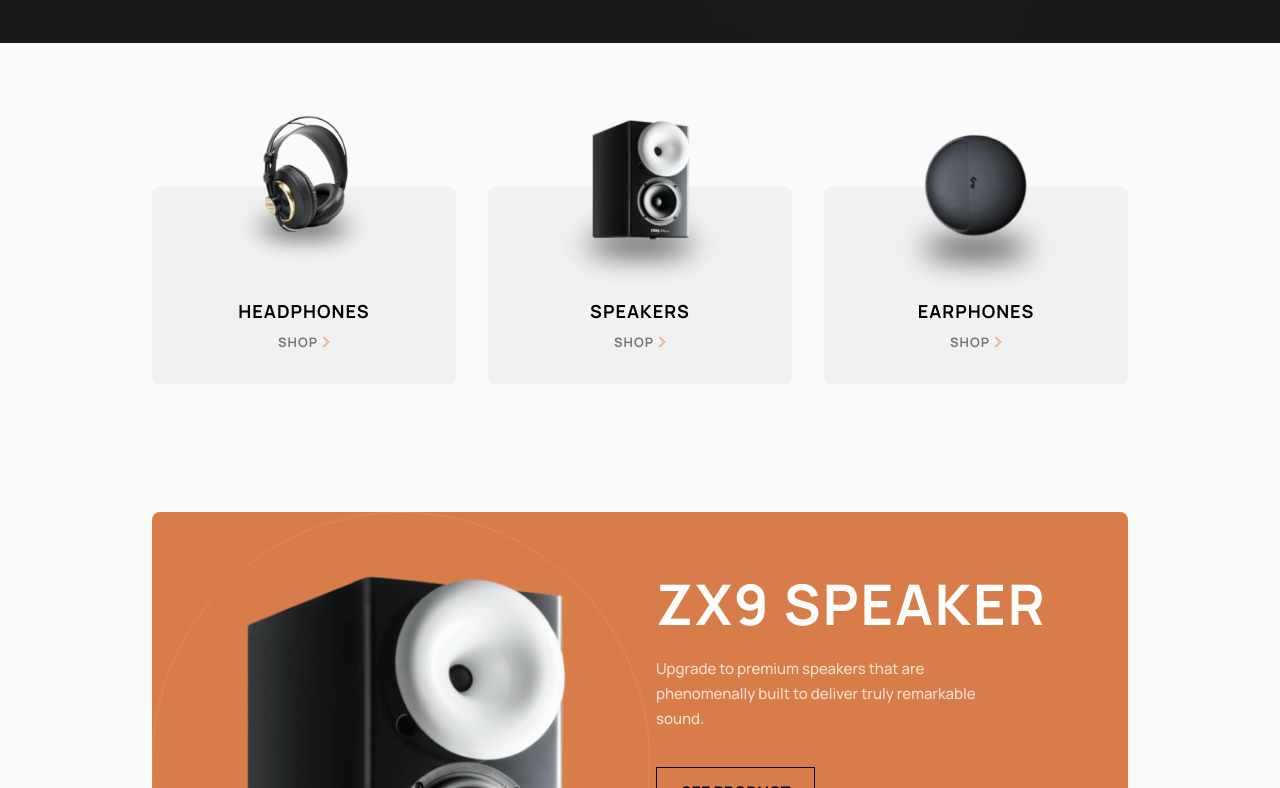
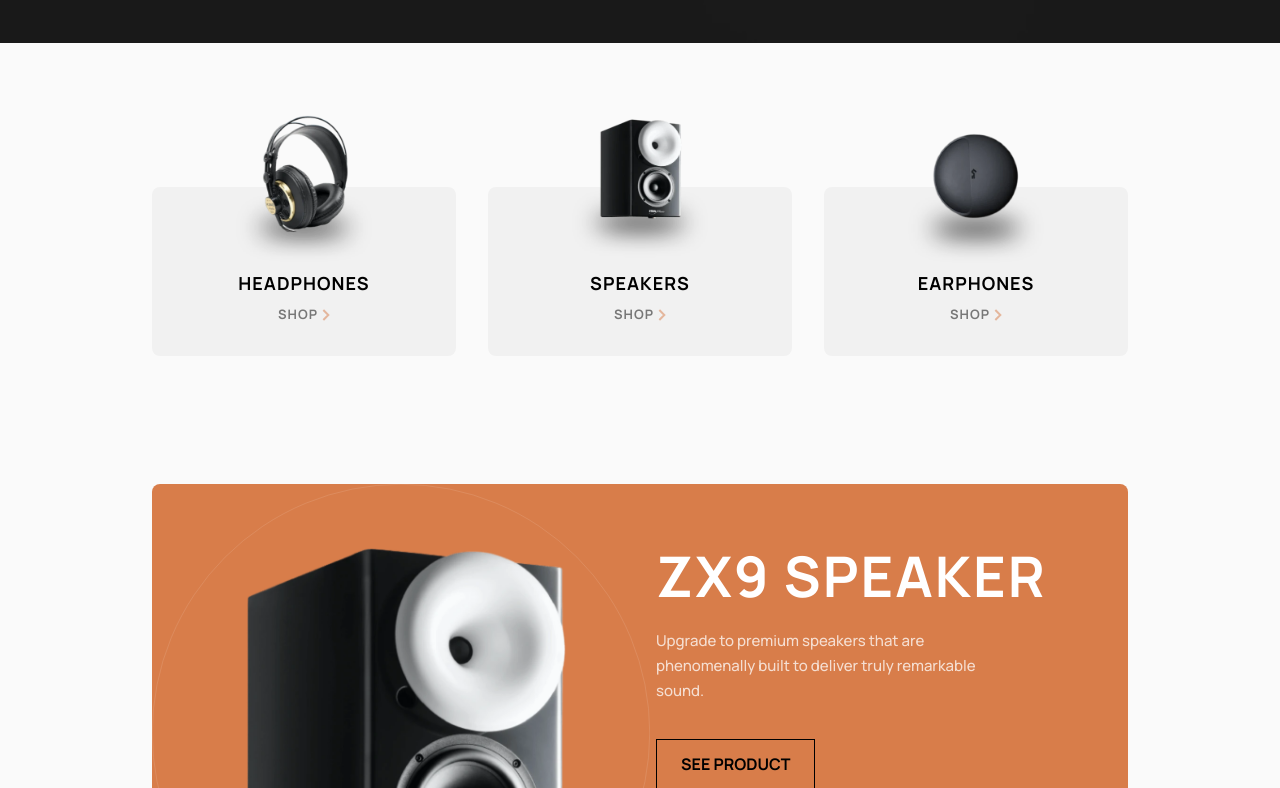
Before and after one commit to TomasLukes/lynxes, a Next.js app: page / in a window 1280 px wide. Shown: the part 692-1480 px from the top of the page. Built offline with nearby package versions, Linux system fonts and the light colour scheme.

Commit message:
Add Logo component, implemented it to Header/Footer

```diff
--- a/src/app/components/navigation/Footer.tsx
+++ b/src/app/components/navigation/Footer.tsx
@@ -1,4 +1,5 @@
 import Link from "next/link"
+import Logo from "../shared/Logo"
 
 export default function Footer() {
   return (
@@ -13,9 +14,7 @@ export default function Footer() {
         {/* Logo + Nav container*/}
         <div className="flex flex-col lg:flex-row lg:justify-between mx-auto md:mx-0 gap-9">
           {/* Logo */}
-          <h1 className="text-3xl font-bold">
-            Lynxes
-          </h1>
+          <Logo />
           {/* Nav items */}
           <nav className="flex flex-col md:flex-row gap-4 md:gap-6 text-center md:text-left list-none
             subtitle uppercase">
--- a/src/app/components/navigation/Header.tsx
+++ b/src/app/components/navigation/Header.tsx
@@ -3,6 +3,7 @@ import Link from "next/link"
 import { useState } from "react"
 import MobileMenu from "./MobileMenu";
 import Cart from "../shared/Cart";
+import Logo from "../shared/Logo";
 
 export default function Header() {
   const [mobileMenuOpen, setMobileMenuOpen] = useState(false)
@@ -28,12 +29,9 @@ export default function Header() {
           onClick={() => handleClick() }
         />
         {/* Logo */}
-        <Link href="/" className="flex flex-col items-center mr-auto lg:mr-0 pl-6 md:pl-9 lg:pl-0">
-          <img src="/images/lynxes-logo.png" alt="" className="w-9 md:w-12 lg:w-14 -mb-1" />
-          <h1 className="heading-6 hidden md:block">
-            Lynxes
-          </h1>
-        </Link>
+        <div className="mr-auto lg:mr-0 pl-6 md:pl-9 lg:pl-0">
+          <Logo />
+        </div>
         {/* Navbar items desktop */}
         <nav className="hidden lg:flex gap-9 list-none
           subtitle uppercase">
--- a/src/app/components/shared/Categories.tsx
+++ b/src/app/components/shared/Categories.tsx
@@ -1,4 +1,5 @@
 import Link from "next/link"
+import Image from "next/image"
 import ButtonArrow from "../buttons/ButtonArrow"
 
 export default function Categories() {
@@ -12,8 +13,12 @@ export default function Categories() {
         {/* Headphones card */}
         <div className="w-full flex flex-col bg-light-300 text-center
           rounded-lg mt-20 md:mt-0 p-6">
-          <img src="/images/shared/category/image-category-thumbnail-headphones.webp" alt=""
+          <Image
+            src="/images/shared/category/image-category-thumbnail-headphones.webp"
+            width={160}
+            height={160}
             className="mx-auto w-40 -mt-20 md:-mt-24"
+            alt="Headphones image"
           />
           {/* Category name + Btn continer */}
           <div className="mt-auto">
@@ -28,8 +33,12 @@ export default function Categories() {
         {/* Speakers card */}
         <div className="w-full flex flex-col bg-light-300 text-center
           rounded-lg mt-20 md:mt-0 p-6">
-          <img src="/images/shared/category/image-category-thumbnail-speakers.webp" alt=""
-            className="mx-auto w-40 -mt-20 md:w-48 md:-mt-24"
+          <Image
+            src="/images/shared/category/image-category-thumbnail-speakers.webp"
+            width={160}
+            height={160}
+            className="mx-auto w-40 -mt-20 md:-mt-24"
+            alt="Speakers image"
           />
           {/* Category name + Btn continer */}
           <div className="mt-auto">
@@ -44,8 +53,12 @@ export default function Categories() {
         {/* Earphones card */}
         <div className="w-full flex flex-col bg-light-300 text-center
           rounded-lg mt-20 md:mt-0 p-6">
-          <img src="/images/shared/category/image-category-thumbnail-earphones.webp" alt=""
-            className="mx-auto w-40 -mt-16 md:w-48 md:-mt-20"
+          <Image
+            src="/images/shared/category/image-category-thumbnail-earphones.webp"
+            width={160}
+            height={160}
+            className="mx-auto w-40 -mt-20 md:-mt-26"
+            alt="Earphones image"
           />
           {/* Category name + Btn continer */}
           <div className="mt-auto">
--- /dev/null
+++ b/src/app/components/shared/Logo.tsx
@@ -0,0 +1,21 @@
+import Link from "next/link"
+import Image from "next/image"
+
+export default function Logo() {
+  return (
+      <Link href="/">
+        <div className="flex flex-col items-center">
+          <Image
+            src="/images/lynxes-logo.png"
+            width={150}
+            height={150}
+            className="w-9 md:w-12 lg:w-14 -mb-1"
+            alt="Logo of Lynxes"
+          />
+          <h3 className="heading-6 hidden md:block">
+            Lynxes
+          </h3>
+        </div>
+      </Link>
+  )
+}
```
